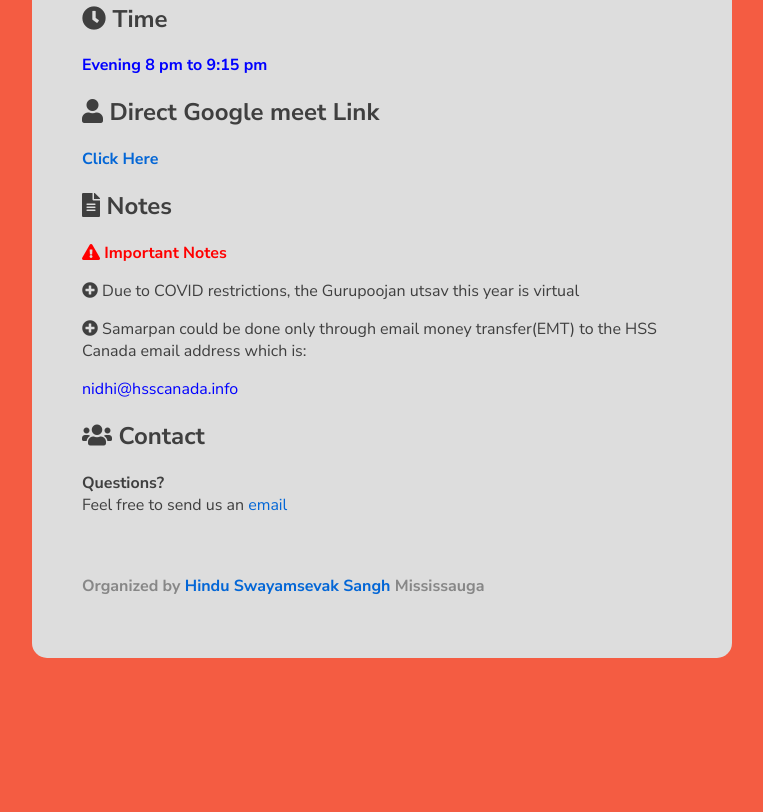
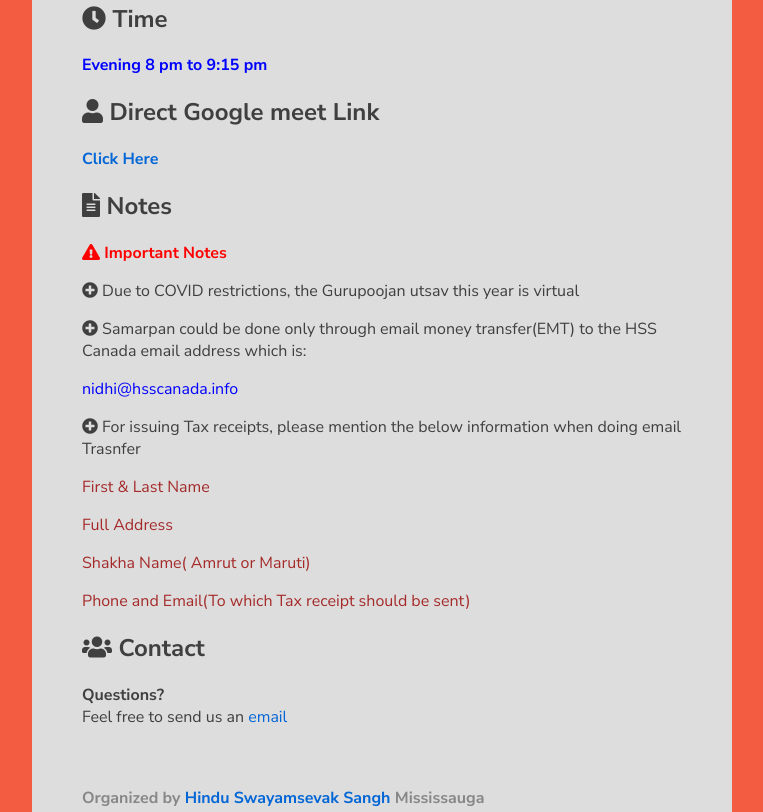
Before and after one commit to ranjithp361/gurupooja, a plain HTML site: page index.html in a window 1280 px wide. Shown: the part 421-1233 px from the top of the page, without its empty margins (258-1021 px from the left). Before the commit the page ends 1104 px from the top, so only its background shows below. Drawn offline with Linux system fonts and the light colour scheme.

Commit message:
Update index.html

```diff
--- a/index.html
+++ b/index.html
@@ -62,6 +62,11 @@
         <p style="color:red"><i class="fas fa-exclamation-triangle"></i><b>  Important Notes </b></p>
         <p><i class="fas fa-plus-circle"></i> Due to COVID restrictions, the Gurupoojan utsav this year is virtual</p>
         <p><i class="fas fa-plus-circle"></i> Samarpan could be done only through email money transfer(EMT) to the HSS Canada email address which is: </p><p style="color:blue">nidhi@hsscanada.info</p>
+        <p><i class="fas fa-plus-circle"></i> For issuing Tax receipts, please mention the below information when doing email Trasnfer</p>
+        <p style="color:brown"> First & Last Name </p>
+        <p style="color:brown"> Full Address </p>
+        <p style="color:brown"> Shakha Name( Amrut or Maruti) </p>
+        <p style="color:brown"> Phone and Email(To which Tax receipt should be sent) </p>
 
         <h2><i class="fas fa-users"></i> Contact</h2>
         <p><b>Questions? </b><br>Feel free to send us an <a href="mailto=gobalagokulam@gmail.com&subject=Gurupooja%202020" target="_blank">email</a></p><br>
```
